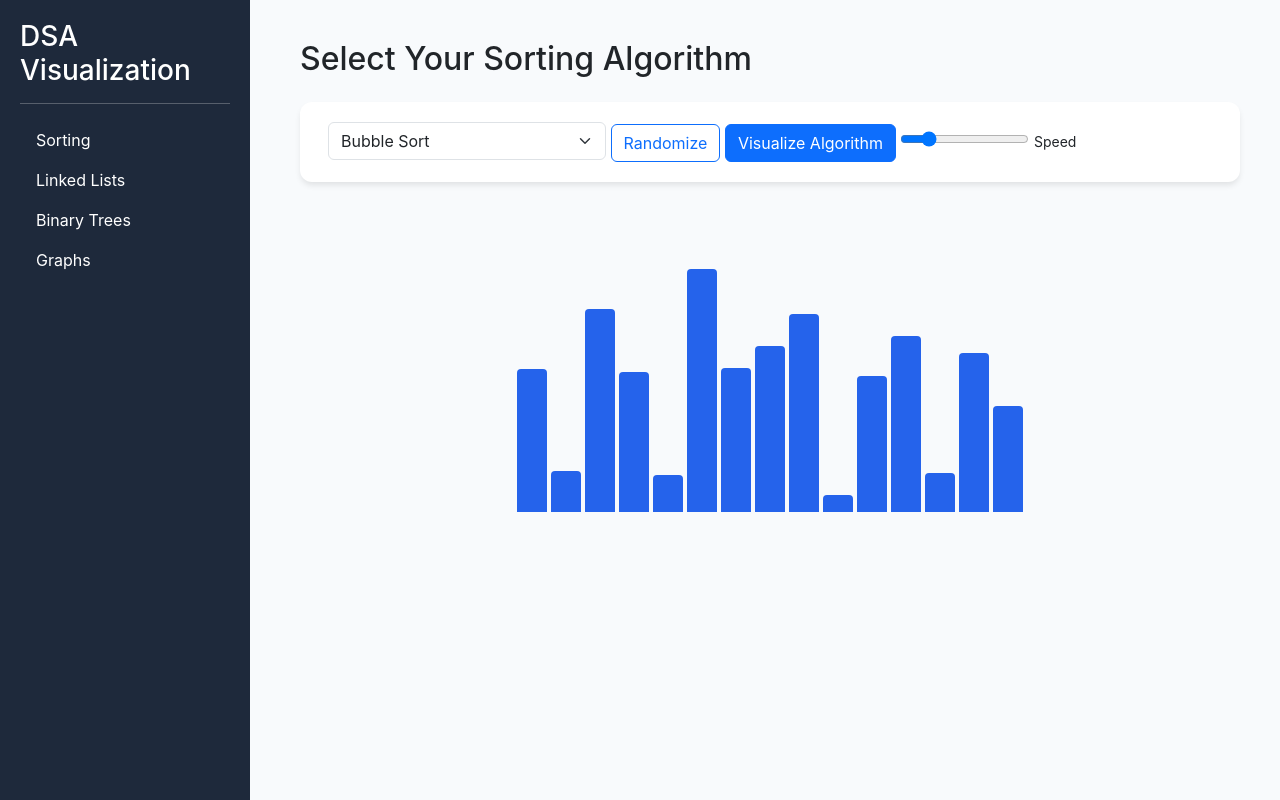
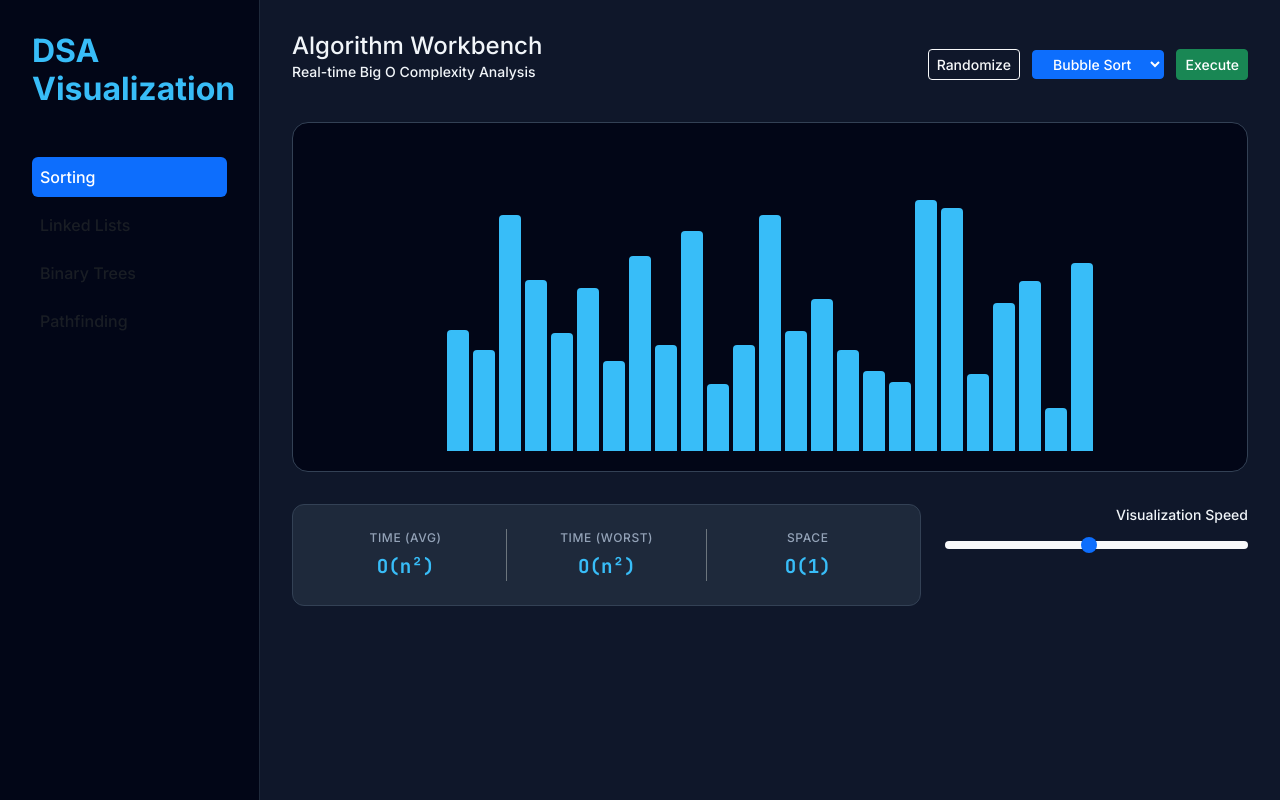
Before and after one commit to Muneebtrickey/DSA_Visualizer_Project, a Django app: page / in a window 1280 px wide. Run offline with Django 5.2, Linux system fonts and the light colour scheme.

Commit message:
Adding Time complexity of Algorithm

```diff
--- a/visualizer/templates/visualizer/index.html
+++ b/visualizer/templates/visualizer/index.html
@@ -4,69 +4,155 @@
 <head>
     <meta charset="UTF-8">
     <meta name="viewport" content="width=device-width, initial-scale=1.0">
-    <title>Datastructure Visualizer</title>
+    <title>DSA Visualizer</title>
     <link href="https://cdn.jsdelivr.net/npm/bootstrap@5.3.0/dist/css/bootstrap.min.css" rel="stylesheet">
+    <link href="https://fonts.googleapis.com/css2?family=JetBrains+Mono:wght@400;700&family=Inter:wght@300;500;700&display=swap" rel="stylesheet">
     <style>
-        :root { --primary: #2563eb; --secondary: #64748b; --accent: #ef4444; }
-        body { background-color: #f8fafc; font-family: 'Inter', sans-serif; }
-        .sidebar { height: 100vh; background: #1e293b; color: white; padding: 20px; position: fixed; width: 250px; }
-        .main-content { margin-left: 260px; padding: 40px; }
+    :root {
+        --bg-dark: #0f172a;
+        --card-bg: #1e293b;
+        --accent: #38bdf8;
+        --text-main: #f1f5f9;
+        --text-muted: #94a3b8;
+    }
+    body {
+        background-color: var(--bg-dark);
+        color: var(--text-main);
+        font-family: 'Inter', sans-serif;
+        margin: 0;
+    }
+    .sidebar {
+        width: 260px;
+        height: 100vh;
+        position: fixed;
+        background: #020617;
+        border-right: 1px solid #1e293b;
+        padding: 2rem;
+        z-index: 100;
+    }
+    .main-content {
+        margin-left: 260px;
+        padding: 2rem;
+        min-height: 100vh;
+    }
+    .viz-container {
+        background: #020617;
+        border-radius: 16px;
+        height: 350px;
+        display: flex;
+        align-items: flex-end;
+        justify-content: center;
+        padding: 20px;
+        border: 1px solid #334155;
+        margin-bottom: 2rem;
+    }
     .bar {
-            display: inline-block;
-            width: 30px;
+        width: 22px; /* Slightly wider for better visibility */
         margin: 0 2px;
-            background: var(--primary);
-            transition: height 0.2s, background-color 0.2s;
+        background: var(--accent);
         border-radius: 4px 4px 0 0;
+        transition: background-color 0.1s;
     }
-        .bar-comparing { background-color: #f59e0b !important; }
-        .bar-swapping { background-color: var(--accent) !important; }
-        .control-panel { background: white; padding: 20px; border-radius: 12px; box-shadow: 0 4px 6px -1px rgb(0 0 0 / 0.1); margin-bottom: 30px; }
+    .stats-card {
+        background: var(--card-bg);
+        border-radius: 12px;
+        padding: 1.5rem;
+        border: 1px solid #334155;
+    }
+    .complexity-label {
+        color: var(--text-muted);
+        font-size: 0.75rem;
+        text-transform: uppercase;
+        letter-spacing: 0.05em;
+        margin-bottom: 5px;
+    }
+    .complexity-value {
+        font-family: 'JetBrains Mono', monospace;
+        color: var(--accent);
+        font-size: 1.2rem;
+        font-weight: 700;
+    }
+    input[type=range] {
+        accent-color: var(--accent);
+    }
+    label, .small {
+        color: var(--text-main) !important;
+    }
 </style>
 </head>
 <body>
+
 {% csrf_token %}
 
 <div class="sidebar">
-    <h3>DSA Visualization</h3>
-    <hr>
+    <!-- Removed the .js span here -->
+    <h2 class="fw-bold mb-5" style="color: var(--accent)">DSA Visualization</h2>
     <nav class="nav flex-column">
-        <a class="nav-link text-white active" href="#">Sorting</a>
-        <a class="nav-link text-white" href="#">Linked Lists</a>
-        <a class="nav-link text-white" href="#">Binary Trees</a>
-        <a class="nav-link text-white" href="#">Graphs</a>
+        <a class="nav-link text-white bg-primary mb-2 p-2 rounded" href="#">Sorting</a>
+        <a class="nav-link text-muted mb-2 p-2" href="#">Linked Lists</a>
+        <a class="nav-link text-muted mb-2 p-2" href="#">Binary Trees</a>
+        <a class="nav-link text-muted mb-2 p-2" href="#">Pathfinding</a>
     </nav>
 </div>
 
 <div class="main-content">
-    <h2 class="mb-4">Select Your Sorting Algorithm </h2>
-    <div class="control-panel">
-        <select id="algorithm-select" class="form-select d-inline-block w-auto ms-2">
+    <div class="row mb-4 align-items-center">
+        <div class="col">
+            <h4 class="mb-0">Algorithm Workbench</h4>
+            <p class="text-muted small">Real-time Big O Complexity Analysis</p>
+        </div>
+        <div class="col-auto">
+            <button class="btn btn-outline-light btn-sm me-2" onclick="generateArray()">Randomize</button>
+            <select id="algorithm-select" class="btn btn-primary btn-sm" onchange="updateComplexityInfo()">
                 <option value="bubble">Bubble Sort</option>
                 <option value="selection">Selection Sort</option>
                 <option value="insertion">Insertion Sort</option>
-    <option value="quick">Quick Sort (Divide & Conquer)</option>
-    <option value="merge">Merge Sort (Recursive)</option>
+                <option value="quick">Quick Sort</option>
+                <option value="merge">Merge Sort</option>
             </select>
-
-        <button class="btn btn-outline-primary" onclick="generateArray()">Randomize</button>
-        <button class="btn btn-primary" onclick="startSorting()">Visualize Algorithm</button>
-        <input type="range" id="speed" min="10" max="500" value="100"> <small>Speed</small>
+            <button class="btn btn-success btn-sm ms-2" onclick="startSorting()">Execute</button>
+        </div>
     </div>
 
-    <div id="array-container" class="d-flex align-items-end justify-content-center" style="height: 300px;"></div>
+    <div class="viz-container" id="array-container"></div>
+
+    <div class="row g-4">
+        <div class="col-md-8">
+            <div class="stats-card">
+                <div class="row text-center">
+                    <div class="col-4">
+                        <div class="complexity-label">Time (Avg)</div>
+                        <div class="complexity-value" id="time-avg">-</div>
+                    </div>
+                    <div class="col-4 border-start border-end border-secondary">
+                        <div class="complexity-label">Time (Worst)</div>
+                        <div class="complexity-value" id="time-worst">-</div>
+                    </div>
+                    <div class="col-4">
+                        <div class="complexity-label">Space</div>
+                        <div class="complexity-value" id="space-comp">-</div>
+                    </div>
+                </div>
+            </div>
+        </div>
+        <div class="col-md-4 text-end">
+            <label class="small d-block mb-2">Visualization Speed</label>
+            <input type="range" id="speed" min="50" max="580" value="300" class="form-range w-100">
+        </div>
+    </div>
 </div>
 
-<script src="/static/visualizer/script.js"></script>
 <script>
-
 let currentArray = [];
 const container = document.getElementById("array-container");
 
 function generateArray() {
-        console.log("Generate Array Clicked"); // This confirms the button works
     container.innerHTML = "";
-        currentArray = Array.from({length: 15}, () => Math.floor(Math.random() * 250) + 10);
+    currentArray = [];
+    for (let i = 0; i < 25; i++) {
+        let value = Math.floor(Math.random() * 250) + 20;
+        currentArray.push(value);
+    }
     renderBars(currentArray);
 }
 
@@ -76,10 +162,31 @@
         const bar = document.createElement("div");
         bar.className = "bar";
         bar.style.height = `${value}px`;
-            if (comparing.includes(index)) bar.classList.add("bar-comparing");
-            if (swapping.includes(index)) bar.classList.add("bar-swapping");
+
+        if (comparing.includes(index)) {
+            bar.style.background = "#f59e0b"; // Comparing (Orange)
+        } else if (swapping.includes(index)) {
+            bar.style.background = "#ef4444"; // Swapping (Red)
+        }
+
         container.appendChild(bar);
     });
+}
+
+const complexityData = {
+    'bubble': { avg: 'O(n²)', worst: 'O(n²)', space: 'O(1)' },
+    'selection': { avg: 'O(n²)', worst: 'O(n²)', space: 'O(1)' },
+    'insertion': { avg: 'O(n²)', worst: 'O(n²)', space: 'O(1)' },
+    'quick': { avg: 'O(n log n)', worst: 'O(n²)', space: 'O(log n)' },
+    'merge': { avg: 'O(n log n)', worst: 'O(n log n)', space: 'O(n)' }
+};
+
+function updateComplexityInfo() {
+    const algo = document.getElementById("algorithm-select").value;
+    const info = complexityData[algo];
+    document.getElementById("time-avg").innerText = info.avg;
+    document.getElementById("time-worst").innerText = info.worst;
+    document.getElementById("space-comp").innerText = info.space;
 }
 
 async function startSorting() {
@@ -87,34 +194,34 @@
     const algorithm = document.getElementById("algorithm-select").value;
     const csrftoken = document.querySelector('[name=csrfmiddlewaretoken]').value;
 
-    const response = await fetch('/api/sort/', { // Generic endpoint
+    try {
+        const response = await fetch('/api/sort/', {
             method: 'POST',
             headers: {
                 'Content-Type': 'application/json',
                 'X-CSRFToken': csrftoken
             },
-        body: JSON.stringify({
-            array: currentArray,
-            algorithm: algorithm
-        })
+            body: JSON.stringify({ array: currentArray, algorithm: algorithm })
         });
 
         const data = await response.json();
 
-    // Animation loop
         for (let step of data.steps) {
             renderBars(step.array, step.comparing || [], step.swapping || []);
-        // Adjusted timing: Quick/Merge have more steps, so we make them slightly faster
-        let waitTime = 600 - speed;
-        if (algorithm === 'merge' || algorithm === 'quick') waitTime = waitTime / 2;
-
-        await new Promise(r => setTimeout(r, waitTime));
+            // Higher slider = less delay
+            let delay = 600 - speed;
+            await new Promise(r => setTimeout(r, delay));
         }
-    renderBars(currentArray);
+        renderBars(currentArray); // Reset colors at end
+    } catch (error) {
+        console.error("API Error:", error);
+    }
 }
 
-    // Initialize on load
-    window.onload = generateArray;
+window.onload = () => {
+    generateArray();
+    updateComplexityInfo();
+};
 </script>
 </body>
 </html>
```
Lines whose indentation alone changed are shown as unchanged.
